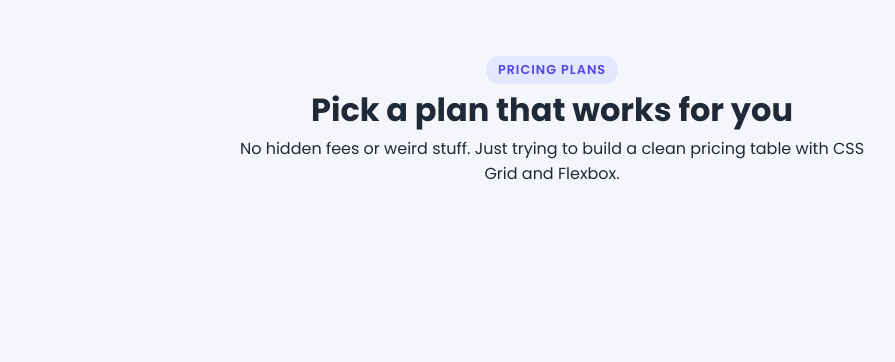
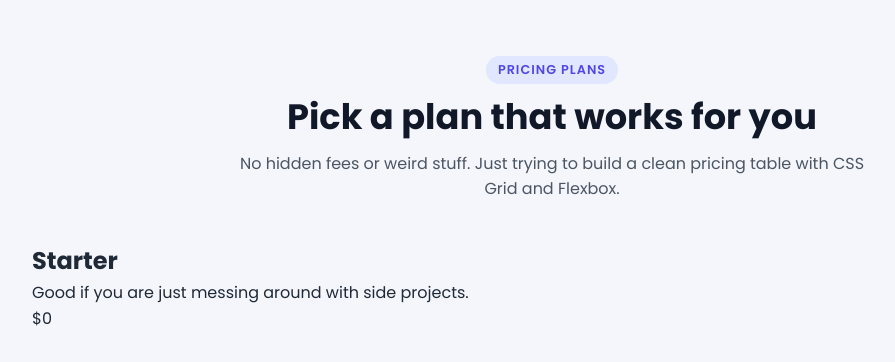
Before and after one commit to tensorGT/my-first-pricing-cards, a plain HTML site: page index.html in a window 1280 px wide. Shown: the whole page, without its empty margins (88-983 px from the left). Drawn offline with Linux system fonts and the light colour scheme.

```diff
--- a/index.html
+++ b/index.html
@@ -21,3 +21,11 @@
   <main class="container">
     <!-- 3 tier pricing cards -->
     <section class="pricing-cards" aria-label="Pricing plans">
+
+      <!-- Tier 1: Starter -->
+      <article class="card">
+        <div class="card-top">
+          <h2>Starter</h2>
+          <p class="plan-desc">Good if you are just messing around with side projects.</p>
+          <p class="price">
+            <span class="dollar">$</span>0
--- a/style.css
+++ b/style.css
@@ -36,3 +36,16 @@ body {
   background-color: #e0e7ff;
   padding: 4px 12px;
   border-radius: 999px;
+  margin-bottom: 12px;
+}
+
+.page-header h1 {
+  font-size: 2.2rem;
+  line-height: 1.2;
+  margin-bottom: 12px;
+  color: #111827;
+}
+
+.subtitle {
+  color: #4b5563;
+  font-size: 1rem;
```
Also changed, not shown: 1 other file.
